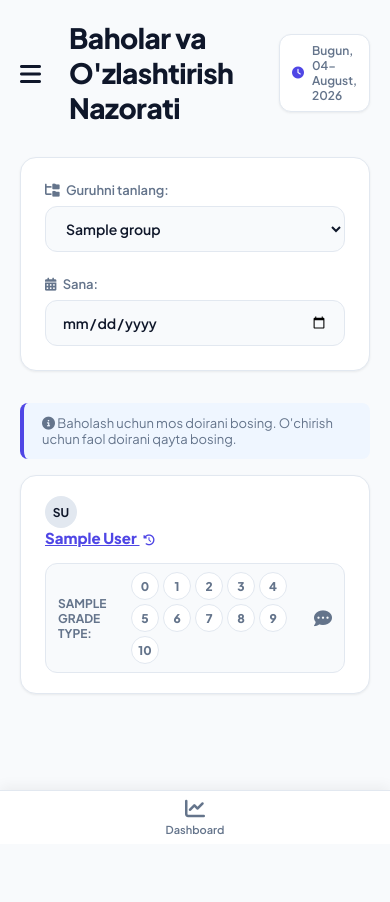
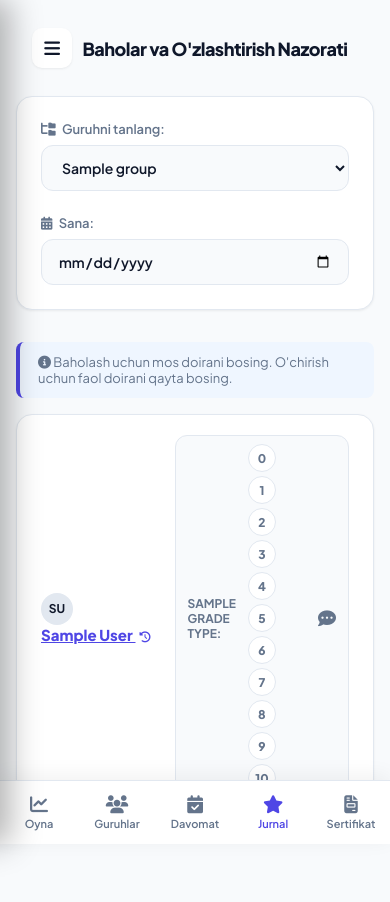
Before and after one commit to asadbeknurmuxamadov217-source/alfa-academy, a Django app: template students/templates/students/grades.html in a window 390 px wide. Before the commit the page ends 834 px from the top, so only its background shows below. Run offline with Django 5.2, Linux system fonts and the light colour scheme; the template is opened without the code that fills it: most values are stand-ins (such as "Sample title", 1, 10 or a date in 2020).

Commit message:
Make UI fully responsive for all smartphone devices and laptops with slide drawer menu

```diff
--- a/students/static/css/style.css
+++ b/students/static/css/style.css
@@ -1318,104 +1318,131 @@ body {
 .toast-msg.success { background-color: var(--accent-green); }
 .toast-msg.error { background-color: var(--accent-red); }
 
-/* ================= RESPONSIVE LAYOUTS ================= */
+/* ================= MOBILE OVERLAY & RESPONSIVE LAYOUTS ================= */
+.sidebar-overlay {
+    position: fixed;
+    top: 0;
+    left: 0;
+    width: 100vw;
+    height: 100vh;
+    background: rgba(15, 23, 42, 0.6);
+    backdrop-filter: blur(4px);
+    z-index: 99;
+    opacity: 0;
+    visibility: hidden;
+    transition: var(--transition);
+}
+
+.sidebar-overlay.active {
+    opacity: 1;
+    visibility: visible;
+}
+
+/* Touch-friendly table wrapper for Mobile */
+.table-responsive-wrapper {
+    width: 100%;
+    overflow-x: auto;
+    -webkit-overflow-scrolling: touch;
+    margin-bottom: 16px;
+    border-radius: var(--radius-md);
+}
+
 @media (max-width: 1024px) {
     .dashboard-grid {
-        grid-template-columns: 1fr;
+        grid-template-columns: 1fr !important;
+    }
+    .stats-grid {
+        grid-template-columns: repeat(2, 1fr) !important;
     }
 }
 
 @media (max-width: 768px) {
-    /* Main Layout */
+    /* Sidebar Mobile Drawer */
     .sidebar {
         transform: translateX(-280px);
+        box-shadow: 10px 0 30px rgba(0, 0, 0, 0.3);
     }
 
     .sidebar.active {
         transform: translateX(0);
     }
 
+    .mobile-close-btn {
+        display: block !important;
+    }
+
     .main-content {
-        margin-left: 0;
-        padding: 20px 20px 80px 20px; /* space at bottom for mobile nav */
+        margin-left: 0 !important;
+        padding: 16px 16px 80px 16px !important;
     }
 
     .menu-toggle {
-        display: block;
-        margin-right: 12px;
+        display: flex !important;
+        align-items: center;
+        justify-content: center;
+        width: 40px;
+        height: 40px;
+        background: white;
+        border-radius: 10px;
+        box-shadow: var(--shadow-sm);
+        cursor: pointer;
+        font-size: 18px;
+        color: var(--text-main);
     }
 
     .topbar {
-        justify-content: flex-start;
-        gap: 16px;
+        padding: 12px 16px !important;
+        margin-bottom: 16px !important;
     }
 
-    .topbar-actions {
-        margin-left: auto;
+    .topbar h1 {
+        font-size: 18px !important;
     }
 
     .date-badge {
-        padding: 8px 12px;
-        font-size: 12px;
+        display: none !important; /* Hide date text on narrow phone screens to make space for title */
     }
 
-    .bottom-nav {
-        display: flex;
+    .stats-grid {
+        grid-template-columns: 1fr !important;
     }
 
-    /* Lists & Tables */
-    .grade-row-item {
-        flex-direction: column;
-        align-items: flex-start;
-        gap: 16px;
+    /* Bottom Nav Bar styling for Touch Devices */
+    .bottom-nav {
+        display: flex !important;
+        position: fixed;
+        bottom: 0;
+        left: 0;
+        right: 0;
+        height: 64px;
+        background: #ffffff;
+        border-top: 1px solid var(--border-color);
+        box-shadow: 0 -4px 20px rgba(0,0,0,0.06);
+        z-index: 98;
+        justify-content: space-around;
+        align-items: center;
     }
 
-    .grades-control-grid {
+    .bottom-nav-item {
+        display: flex;
         flex-direction: column;
-        width: 100%;
-        gap: 12px;
+        align-items: center;
+        justify-content: center;
+        text-decoration: none;
+        color: var(--text-muted);
+        font-size: 11px;
+        font-weight: 600;
+        gap: 4px;
+        flex: 1;
+        height: 100%;
+        transition: var(--transition);
     }
 
-    .grade-input-box {
-        justify-content: space-between;
-        width: 100%;
+    .bottom-nav-item i {
+        font-size: 18px;
     }
 
-    .attendance-row-item {
-        flex-direction: column;
-        align-items: flex-start;
-        gap: 16px;
-    }
-
-    .status-btn-group {
-        width: 100%;
-        overflow-x: auto;
-        padding-bottom: 4px;
-    }
-
-    .status-btn {
-        flex: 1;
-        justify-content: center;
-        padding: 8px 10px;
-        font-size: 11px;
-    }
-
-    .status-btn span {
-        display: none; /* Hide label on small mobile, keep icon */
-    }
-
-    .status-btn i {
-        font-size: 16px;
-    }
-
-    .student-actions {
-        width: 100%;
-        justify-content: flex-start;
-        margin-top: 8px;
-    }
-
-    .btn {
-        padding: 10px 16px;
-        font-size: 13px;
+    .bottom-nav-item.active, .bottom-nav-item:hover {
+        color: var(--primary-color);
     }
 }
--- a/students/templates/students/base.html
+++ b/students/templates/students/base.html
@@ -24,14 +24,19 @@
 
     <!-- Main Container -->
     <div class="app-container">
+        <!-- Mobile Overlay -->
+        <div class="sidebar-overlay" id="sidebarOverlay" onclick="toggleMobileSidebar()"></div>
 
-        <!-- Sidebar for Desktop -->
-        <aside class="sidebar">
-            <div class="sidebar-header">
+        <!-- Sidebar for Desktop & Mobile -->
+        <aside class="sidebar" id="appSidebar">
+            <div class="sidebar-header" style="display: flex; justify-content: space-between; align-items: center;">
                 <a href="{% url 'landing_page' %}" class="logo" style="text-decoration: none; display: flex; align-items: center; gap: 10px;">
                     <img src="{% static 'images/alfa_clean_logo.png' %}?v=3" alt="ALFA Logo" style="width: 34px; height: 34px; object-fit: contain;">
                     <span class="logo-text" style="font-size: 20px; font-weight: 800; color: white; letter-spacing: 1px;">ALFA</span>
                 </a>
+                <button type="button" class="mobile-close-btn" onclick="toggleMobileSidebar()" style="background: none; border: none; color: white; font-size: 20px; cursor: pointer; display: none;">
+                    <i class="fa-solid fa-xmark"></i>
+                </button>
             </div>
             <nav class="sidebar-nav">
                 <ul>
@@ -109,13 +114,7 @@
                             {% if request.user.first_name %}{{ request.user.first_name }} {{ request.user.last_name }}{% else %}{{ request.user.username }}{% endif %}
                         </span>
                         <span class="user-role" style="font-size: 12px; font-weight: 700; color: #34d399; margin-top: 2px; display: block;">
-                            {% if request.user.profile.role == 'admin' %}
-                                👑 Administrator
-                            {% elif request.user.profile.role == 'teacher' %}
-                                👨‍🏫 O'qituvchi {% if request.user.profile.subject %}({{ request.user.profile.subject }}){% endif %}
-                            {% else %}
-                                👨‍🎓 O'quvchi
-                            {% endif %}
+                            👑 Administrator / Ustoz
                         </span>
                     </div>
                 </div>
@@ -131,7 +130,7 @@
         <main class="main-content">
             <!-- Topbar (Search & Date info) -->
             <header class="topbar">
-                <div class="menu-toggle" id="menuToggle">
+                <div class="menu-toggle" id="menuToggle" onclick="toggleMobileSidebar()">
                     <i class="fa-solid fa-bars"></i>
                 </div>
                 <div class="page-title-wrap">
@@ -155,10 +154,10 @@
         <nav class="bottom-nav">
             <a href="{% url 'dashboard' %}" class="bottom-nav-item {% block mob_active_dashboard %}{% endblock %}">
                 <i class="fa-solid fa-chart-line"></i>
-                <span>Dashboard</span>
+                <span>Oyna</span>
             </a>
 
-            {% if request.user.profile.role == 'admin' %}
+            {% if request.user.profile.role != 'student' %}
                 <a href="{% url 'groups_and_students' %}" class="bottom-nav-item {% block mob_active_groups %}{% endblock %}">
                     <i class="fa-solid fa-users"></i>
                     <span>Guruhlar</span>
@@ -167,28 +166,15 @@
                     <i class="fa-solid fa-calendar-check"></i>
                     <span>Davomat</span>
                 </a>
-                <a href="{% url 'payments' %}" class="bottom-nav-item {% block mob_active_payments %}{% endblock %}">
-                    <i class="fa-solid fa-wallet"></i>
-                    <span>To'lovlar</span>
+                <a href="{% url 'grades' %}" class="bottom-nav-item {% block mob_active_grades %}{% endblock %}">
+                    <i class="fa-solid fa-star"></i>
+                    <span>Jurnal</span>
                 </a>
                 <a href="{% url 'certificates_list' %}" class="bottom-nav-item {% block mob_active_certs %}{% endblock %}">
                     <i class="fa-solid fa-file-invoice"></i>
-                    <span>Natijalar</span>
+                    <span>Sertifikat</span>
                 </a>
-            {% elif request.user.profile.role == 'teacher' %}
-                <a href="{% url 'groups_and_students' %}" class="bottom-nav-item {% block mob_active_t_groups %}{% endblock %}">
-                    <i class="fa-solid fa-users"></i>
-                    <span>Guruhlar</span>
-                </a>
-                <a href="{% url 'grades' %}" class="bottom-nav-item {% block mob_active_grades %}{% endblock %}">
-                    <i class="fa-solid fa-star"></i>
-                    <span>Baholar</span>
-                </a>
-                <a href="{% url 'certificates_list' %}" class="bottom-nav-item {% block mob_active_t_certs %}{% endblock %}">
-                    <i class="fa-solid fa-file-invoice"></i>
-                    <span>Natijalar</span>
-                </a>
-            {% elif request.user.profile.role == 'student' %}
+            {% else %}
                 <a href="{% url 'test_list' %}" class="bottom-nav-item {% block mob_active_student_tests %}{% endblock %}">
                     <i class="fa-solid fa-file-signature"></i>
                     <span>Testlarim</span>
@@ -198,6 +184,18 @@
 
     </div>
 
+    <!-- Mobile Sidebar JS Toggle -->
+    <script>
+        function toggleMobileSidebar() {
+            const sidebar = document.getElementById('appSidebar');
+            const overlay = document.getElementById('sidebarOverlay');
+            if (sidebar && overlay) {
+                sidebar.classList.toggle('active');
+                overlay.classList.toggle('active');
+            }
+        }
+    </script>
+
     <!-- Script imports -->
     <script src="{% static 'js/app.js' %}"></script>
     {% block extra_js %}{% endblock %}
```
